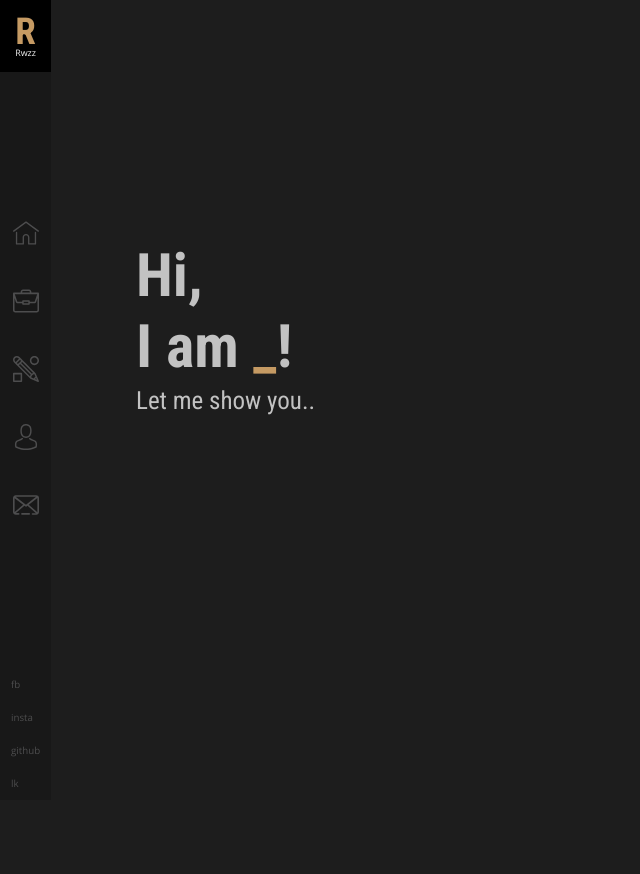
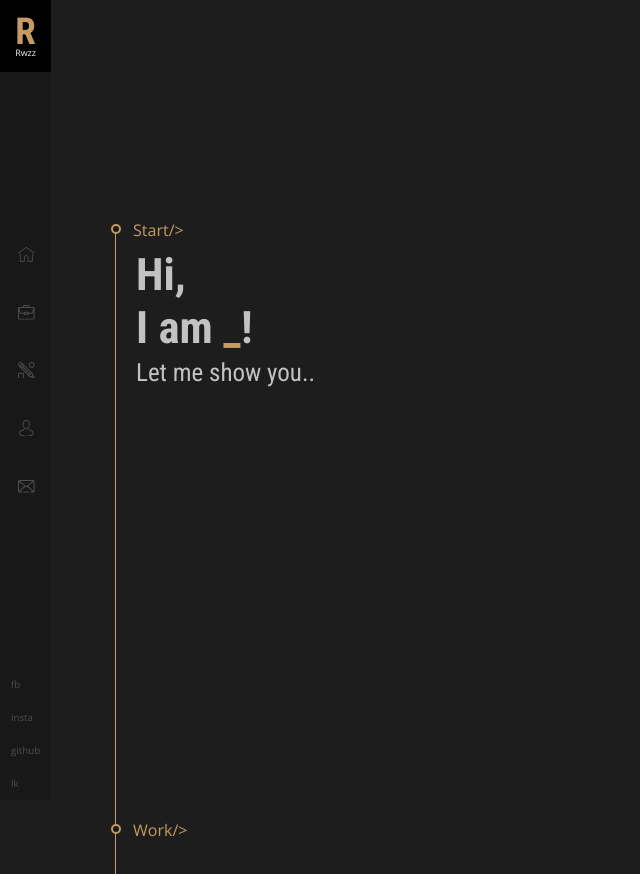
Before and after one commit to Riwaj-shrestha/RwzzWebFrontend, an Angular app: page / in a window 1280 px wide. Shown: the top 874 px of the page, without its empty margins (0-640 px from the left). Before the commit the page ends 800 px from the top, so only its background shows below. Built offline with nearby package versions, Linux system fonts and the light colour scheme.

Commit message:
Designed timeline and added hover changing content in navbar

```diff
--- a/src/app/home/home.component.html
+++ b/src/app/home/home.component.html
@@ -1,4 +1,22 @@
 <div class="container">
+    <div class="timeline">
+        <div class="milestone milestone-1">
+                <div class="bullet"></div>
+                <div class="bullet-txt">Start/> </div>
+        </div>
+        <div class="milestone milestone-2">
+                <div class="bullet"></div>
+                <div class="bullet-txt">Work/> </div>
+        </div>
+        <div class="milestone milestone-3">
+                <div class="bullet"></div>
+                <div class="bullet-txt">Skills/> </div>
+        </div>
+        <div class="milestone milestone-4">
+                <div class="bullet"></div>
+                <div class="bullet-txt">About/> </div>
+        </div>
+    </div>
     <div class="home-content">
         <div class="content__1">Hi, <br>
             I am <span id="spin"></span>!
--- a/src/app/home/home.component.scss
+++ b/src/app/home/home.component.scss
@@ -18,8 +18,57 @@
         animation: #{$str};
     }
 
+.timeline {
+    width: 1px;
+    height: 300%;
+    left: 9vw;
+    top: 28vh;
+    z-index: 9;
+    position: absolute;
+    background-color: rgb(197, 154, 99);
+    .milestone {
+        position: absolute;
+        .bullet{
+            position: absolute;
+        }
+        .bullet::before{
+            content: '';
+            position: absolute;
+            left: -4px;
+            top: 0;
+            z-index: 10;
+            width: 6px;
+            height: 6px;
+            border-radius: 50%;
+            border: 2px solid rgb(197, 154, 99);
+            background-color: #1b191e;
+        }
+
+        .bullet-txt{
+            color: rgb(197, 154, 99);
+            margin-left: 1.4vw;
+            margin-top: 0;
+            line-height: 0.8;
+        }
+    }
+    .milestone-1{
+        top: 0;
+    }
+    .milestone-2{
+        top: 25%;
+    }
+    .milestone-3{
+        top: 50%;
+    }
+    .milestone-4{
+        top: 99%;
+    }
+
+}
+
+
 .home-content{
-    margin-top: 30vh;
+    margin-top: 31vh;
     margin-left: 10vw;
     color: rgb(194, 194, 194);
 }
@@ -27,7 +76,7 @@
 
 .content__1 {
     font-family: 'Roboto Condensed', sans-serif;
-    font-size: 60px;
+    font-size: 3.5vw;
     font-weight: 700;
 }
 
--- a/src/app/navbar/navbar.component.html
+++ b/src/app/navbar/navbar.component.html
@@ -5,6 +5,7 @@
     </div>
     <div class="menu">
         <div class="menu__item">
+            <span class="icon-title">Home</span>
             <svg xmlns="http://www.w3.org/2000/svg" xmlns:xlink="http://www.w3.org/1999/xlink" version="1.1" id="Layer_1" x="0px" y="0px" viewBox="0 0 512 512"  style="enable-background:new 0 0 512 512;" class="icon" xml:space="preserve">
                 <g>
                     <g>
@@ -19,11 +20,13 @@
             </svg>
         </div>
         <div class="menu__item">
+            <span class="icon-title">Work</span>
             <svg xmlns="http://www.w3.org/2000/svg" viewBox="0 -31 512 512" class="icon">
                 <path d="m497.09375 60.003906c-.03125 0-.0625-.003906-.09375-.003906h-136v-15c0-24.8125-20.1875-45-45-45h-120c-24.8125 0-45 20.1875-45 45v15h-136c-8.351562 0-15 6.84375-15 15v330c0 24.8125 20.1875 45 45 45h422c24.8125 0 45-20.1875 45-45v-329.683594c0-.019531 0-.039062 0-.058594-.574219-9.851562-6.632812-15.199218-14.90625-15.253906zm-316.09375-15.003906c0-8.269531 6.730469-15 15-15h120c8.269531 0 15 6.730469 15 15v15h-150zm295.1875 45-46.582031 139.742188c-2.042969 6.136718-7.761719 10.257812-14.226563 10.257812h-84.378906v-15c0-8.285156-6.714844-15-15-15h-120c-8.285156 0-15 6.714844-15 15v15h-84.378906c-6.464844 0-12.183594-4.121094-14.226563-10.257812l-46.582031-139.742188zm-175.1875 150v30h-90v-30zm181 165c0 8.269531-6.730469 15-15 15h-422c-8.269531 0-15-6.730469-15-15v-237.566406l23.933594 71.796875c6.132812 18.40625 23.289062 30.769531 42.6875 30.769531h84.378906v15c0 8.285156 6.714844 15 15 15h120c8.285156 0 15-6.714844 15-15v-15h84.378906c19.398438 0 36.554688-12.363281 42.6875-30.769531l23.933594-71.796875zm0 0"/>
             </svg>
         </div>
         <div class="menu__item">
+            <span class="icon-title">Skills</span>
             <svg xmlns="http://www.w3.org/2000/svg" xmlns:xlink="http://www.w3.org/1999/xlink" version="1.1" id="Capa_1" x="0px" y="0px" viewBox="0 0 512 512" style="enable-background:new 0 0 512 512;" class="icon" xml:space="preserve">
                 <g>
                     <g>
@@ -43,6 +46,7 @@
             </svg>
         </div>
         <div class="menu__item">
+            <span class="icon-title">About</span>
             <svg xmlns="http://www.w3.org/2000/svg" xmlns:xlink="http://www.w3.org/1999/xlink" version="1.1" id="Capa_1" x="0px" y="0px" viewBox="0 0 482.9 482.9" style="enable-background:new 0 0 482.9 482.9;" class="icon" xml:space="preserve">
                 <g>
                     <g>
@@ -53,6 +57,7 @@
             </svg>
         </div>
         <div class="menu__item">
+            <span class="icon-title">Contact</span>
             <svg xmlns="http://www.w3.org/2000/svg" xmlns:xlink="http://www.w3.org/1999/xlink" version="1.1" id="Layer_1" x="0px" y="0px" viewBox="0 0 512.122 512.122" style="enable-background:new 0 0 512.122 512.122;" class="icon" xml:space="preserve">
                 <g>
                     <g>
--- a/src/app/navbar/navbar.component.scss
+++ b/src/app/navbar/navbar.component.scss
@@ -48,9 +48,34 @@ nav {
             padding: 20px 1px;
             text-transform: uppercase;
             cursor: pointer;
+            width: 100%;
+            height: 1.4vw;
+            display: flex;
+            justify-content: center;
+            align-items: center;
+            .icon{
+                height:1.3vw;
+                fill:#4d4d4e;
+                transition: 300ms opacity ;
+                opacity: 1;
+            }
+            .icon-title {
+                transition: 300ms opacity ;
+                // display: none;
+                opacity: 0;
+                position: absolute;
+            }
             &:hover{
             // color: rgb(0, 183, 255);
             color: rgb(197, 154, 99);
+            .icon {
+                // display: none;
+                opacity: 0;
+            }
+            .icon-title {
+                display: inline-block;
+                opacity: 1;
+            }
 
         }
         }
@@ -67,10 +92,7 @@ nav {
 }
 
 
-.icon{
-    height:26px;
-    fill:#4d4d4e;
-}
+
 .icon:hover {
     fill:rgb(197, 154, 99);
 }
```
Lines whose indentation alone changed are shown as unchanged.
